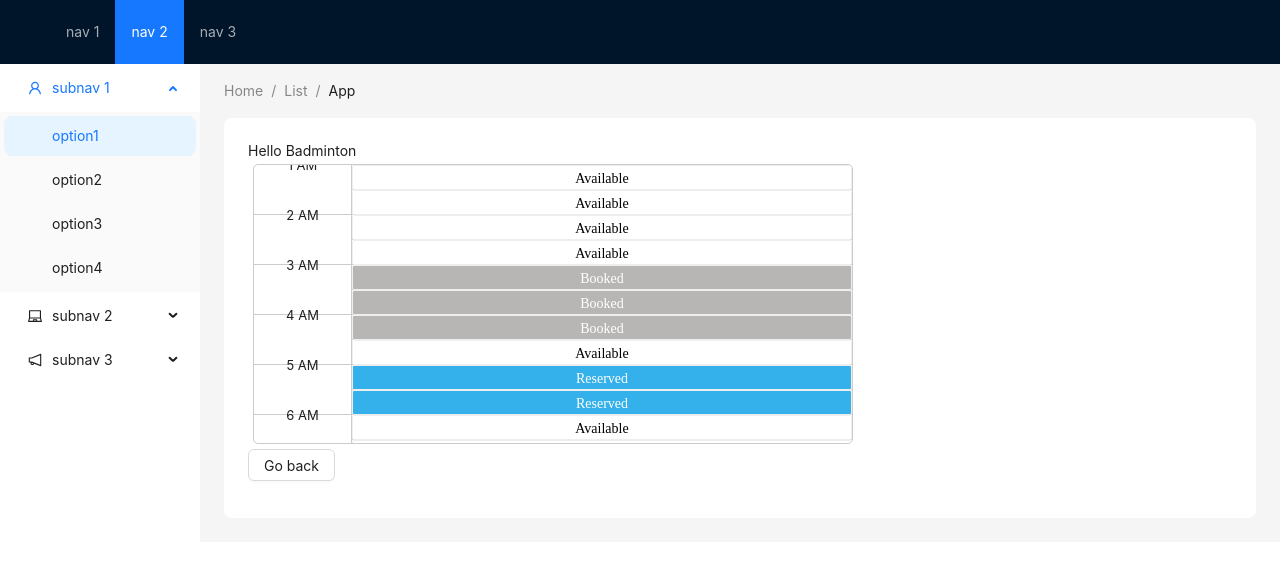
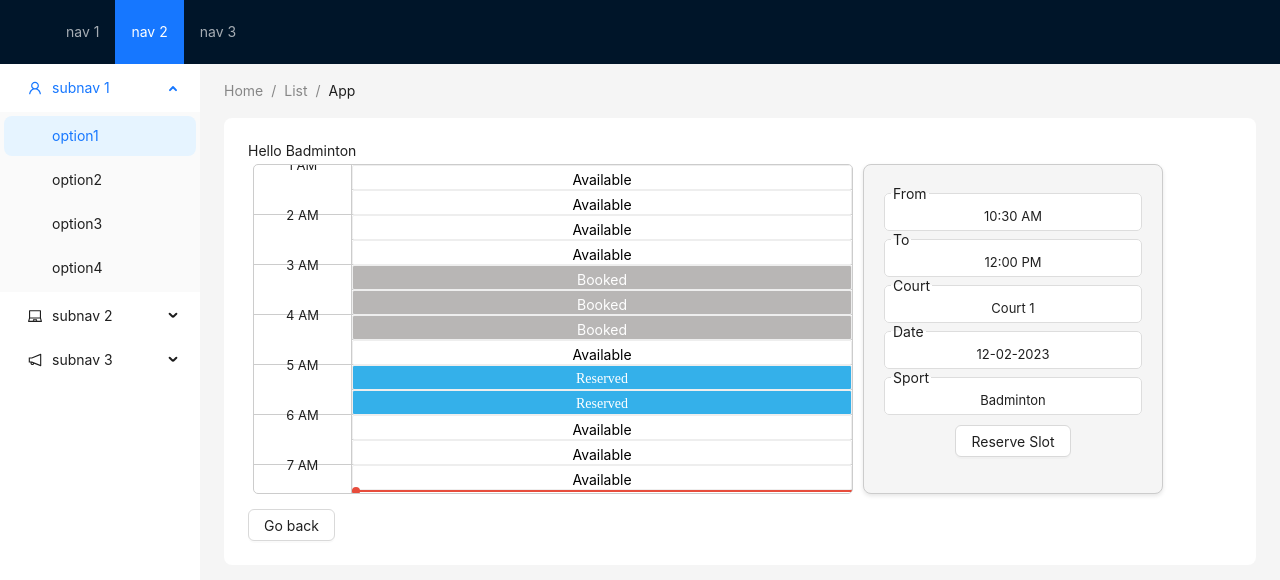
Before and after one commit to codeksm/poc-bookmycourt-react, a React (Create React App) app: page /badminton in a window 1280 px wide. Shown: the top 580 px of the page. Built offline with nearby package versions, Linux system fonts and the light colour scheme.

Commit message:
Booking panel

```diff
--- /dev/null
+++ b/src/components/Badminton.css
@@ -0,0 +1,3 @@
+.badminton-body1 {
+  display: flex;
+}
--- a/src/components/Badminton.js
+++ b/src/components/Badminton.js
@@ -4,9 +4,12 @@ import { useNavigate } from "react-router-dom";
 import { Outlet } from "react-router-dom";
 import { useState, useEffect } from "react";
 import Scheduler from "./Scheduler";
+import BookingPanel from "./BookingPanel";
+import "./Badminton.css";
 
 const Badminton = () => {
   const navigate = useNavigate();
+  const [selectedSlots, setSelectedSlots] = useState(new Set());
 
   useEffect(() => {
     // Update the document title using the browser API
@@ -21,9 +24,14 @@ const Badminton = () => {
   return (
     <>
       <div>Hello Badminton</div>
-      <Scheduler></Scheduler>
+      <div className="badminton-body1">
+        <Scheduler
+          selectedKeys={selectedSlots}
+          setSelectedKeys={setSelectedSlots}
+        ></Scheduler>
+        <BookingPanel selectedKeys={selectedSlots}></BookingPanel>
+      </div>
       <Button onClick={onClick}>Go back</Button>
-      {/* <Outlet /> */}
     </>
   );
 };
--- /dev/null
+++ b/src/components/BookingPanel.css
@@ -0,0 +1,51 @@
+.bookingpanel-body {
+  width: 300px;
+  height: 330px;
+  background-color: #f5f5f5;
+  border: 1px solid #ccc;
+  border-radius: 8px;
+  padding: 20px;
+  box-shadow: 0 2px 4px rgba(0, 0, 0, 0.1);
+  margin: 10px;
+  display: flex;
+  flex-direction: column;
+  align-items: center;
+  margin: 5px;
+}
+
+.bookingpanel-body fieldset {
+  border: 1px solid #ddd;
+  background-color: #fff;
+  border-radius: 5px;
+  padding: 6px;
+  width: 100%;
+}
+
+/* .bookingpanel-body legend {
+  font-weight: bold;
+} */
+
+.bookingpanel-body > fieldset > div {
+  /* margin-top: 1px;
+  padding: 10px;
+  background-color: #fff;
+  border: 1px solid #ddd;
+  border-radius: 5px; */
+  font-size: small;
+  text-align: center;
+}
+
+button {
+  color: white;
+  padding: 10px 20px;
+  font-size: 16px;
+  border: none;
+  border-radius: 5px;
+  cursor: pointer;
+  transition: background-color 0.3s ease;
+  margin-top: 10px;
+}
+
+button:hover {
+  background-color: none;
+}
--- /dev/null
+++ b/src/components/BookingPanel.js
@@ -0,0 +1,49 @@
+import { Button } from "antd";
+import React from "react";
+import { useState, useEffect } from "react";
+import "./BookingPanel.css";
+
+const BookingPanel = ({ selectedKeys }) => {
+  useEffect(() => {
+    // Update the document title using the browser API
+    console.log("I am in booking panel");
+  });
+
+  const onClick = () => {
+    //setSelectedCard(card);
+    //navigate("/playground");
+  };
+
+  return (
+    <div className="bookingpanel-body">
+      <fieldset>
+        <legend>From</legend>
+        <div className="bookingpanel-from">10:30 AM</div>
+      </fieldset>
+
+      <fieldset>
+        <legend>To</legend>
+        <div className="bookingpanel-to">12:00 PM</div>
+      </fieldset>
+
+      <fieldset>
+        <legend>Court</legend>
+        <div className="bookingpanel-court">Court 1</div>
+      </fieldset>
+
+      <fieldset>
+        <legend>Date</legend>
+        <div className="bookingpanel-date">12-02-2023</div>
+      </fieldset>
+
+      <fieldset>
+        <legend>Sport</legend>
+        <div className="bookingpanel-sport">Badminton</div>
+      </fieldset>
+
+      <Button onClick={onClick}>Reserve Slot</Button>
+    </div>
+  );
+};
+
+export default BookingPanel;
--- a/src/components/Scheduler.css
+++ b/src/components/Scheduler.css
@@ -2,7 +2,7 @@
 .calendar-scheduler {
   display: flex;
   width: 600px;
-  height: 280px;
+  height: 330px;
   border: 1px solid #ccc;
   overflow-y: auto;
   border-radius: 5px;
@@ -80,7 +80,7 @@
   border-style: groove;
   border-width: 1px;
   text-align: center;
-  font-family: "Times New Roman", Times, serif;
+  /* font-family: "Times New Roman", Times, serif; */
 }
 
 .event-slot-reserved {
@@ -112,7 +112,7 @@
   border-width: 1px;
   text-align: center;
   /* justify-content: center; */
-  font-family: "Times New Roman", Times, serif;
+  /* font-family: "Times New Roman", Times, serif; */
 }
 
 .current-time-cursor {
--- a/src/components/Scheduler.js
+++ b/src/components/Scheduler.js
@@ -39,11 +39,16 @@ const orders = [
   // },
 ];
 
-const Scheduler = () => {
+/*
+30 min slot == 25 px
+60 min slot == 50 px
+1 min == 0.83 px
+*/
+const Scheduler = ({ selectedKeys, setSelectedKeys }) => {
   const timeSlots = Array.from({ length: 24 }, (_, index) => index + 1); // 24 hours
   const eventSlots = Array.from({ length: 48 }, (_, index) => index + 1); // 24 hours, 1 hour as two slots
   const [currentTime, setCurrentTime] = useState(new Date());
-  const [selectedKeys, setSelectedKeys] = useState(new Set());
+  //const [selectedKeys, setSelectedKeys] = useState(new Set());
 
   useEffect(() => {
     // Update current time every minute
```
